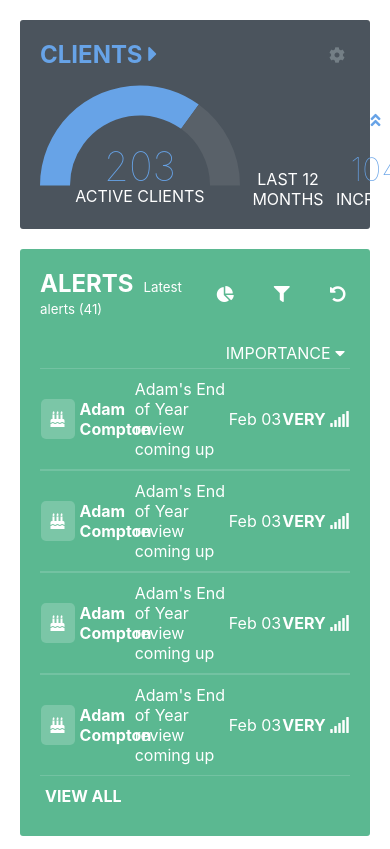
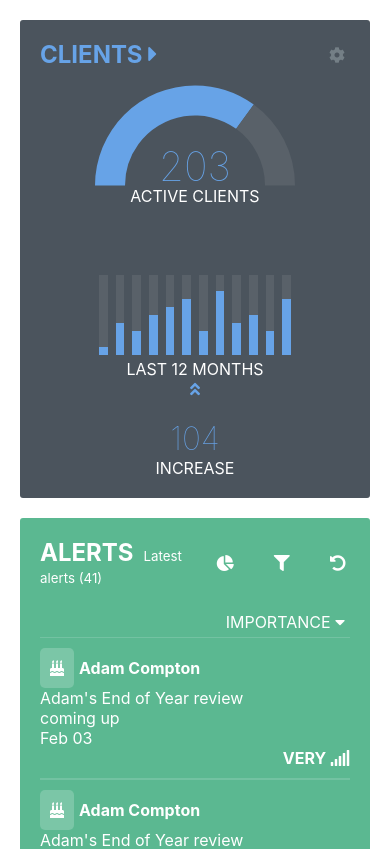
Before and after one commit to gavhanna/short-test, a React (Create React App) app: page / in a window 390 px wide. Shown: the top 849 px of the page. Built offline with nearby package versions, Linux system fonts and the light colour scheme.

Commit message:
added basic responsiveness

```diff
--- a/src/App.css
+++ b/src/App.css
@@ -179,3 +179,21 @@ justify-content: flex-end; */
   margin-right: 5px;
   border-radius: 5px;
 }
+
+/* Media Queries */
+
+@media screen and (max-width: 600px) {
+  .graphs {
+    flex-direction: column;
+    height: auto;
+  }
+  .graph-container {
+    margin: 0 auto;
+  }
+  .alerts-list-item {
+    flex-direction: column;
+  }
+  .alerts-list-item>div {
+    width: 100% !important;
+  }
+}
```
